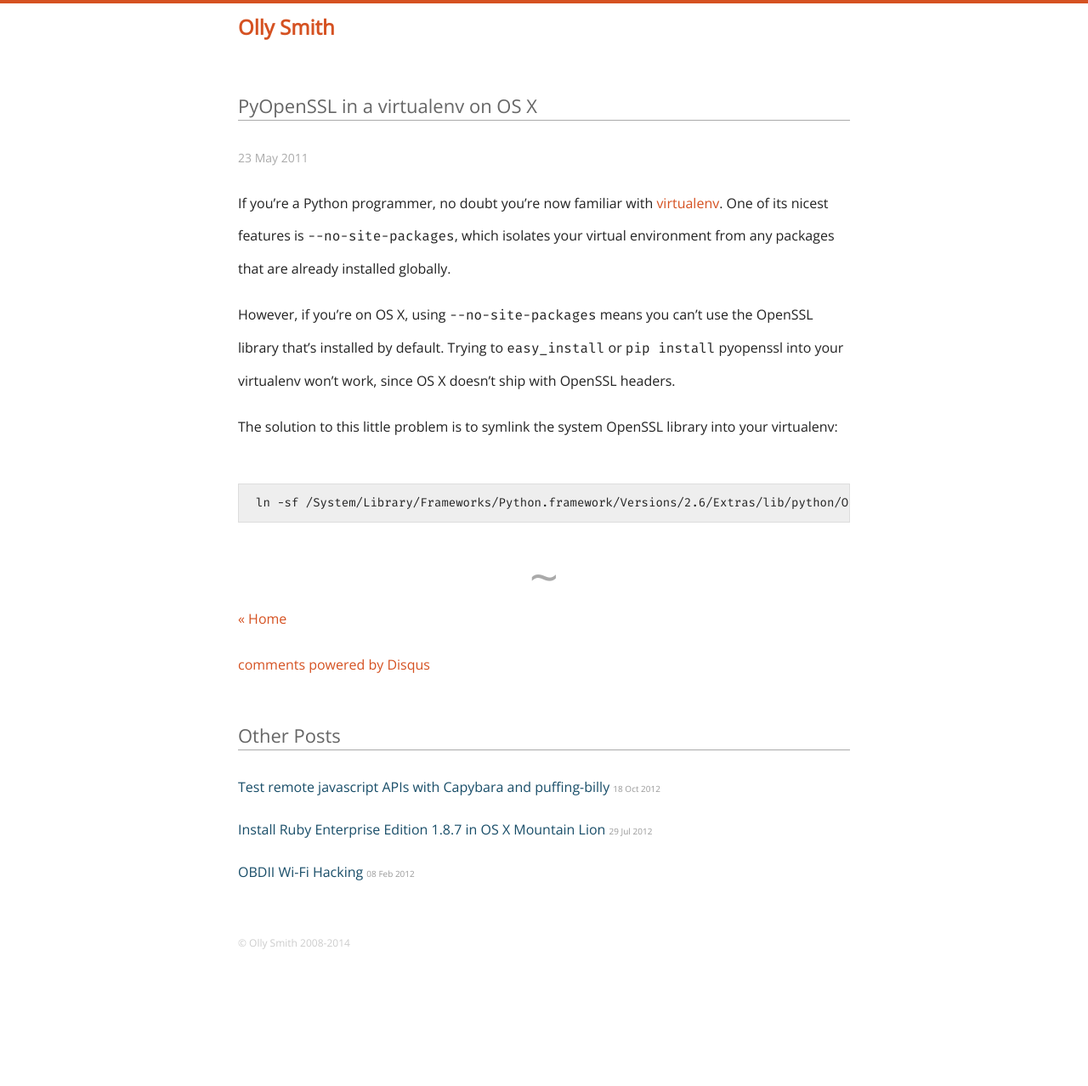
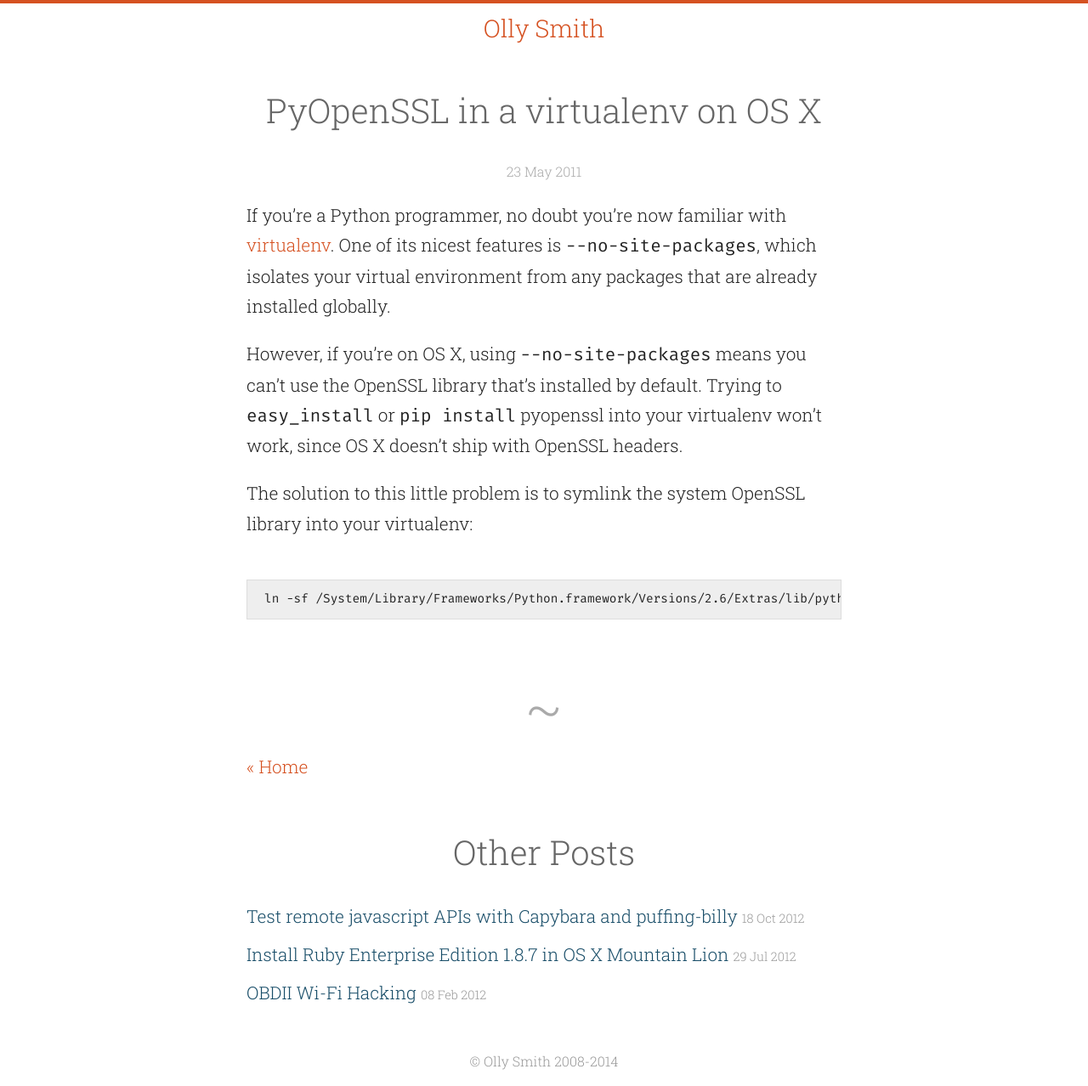
Before and after one commit to oesmith/oesmith.github.com, a Jekyll site: the page built from _posts/2011-05-23-pyopenssl-in-a-virtualenv-on-osx.md, in a window 1280 px wide. Shown: the whole page at 85% size. Built offline with Jekyll 4.4.1, drawn with Linux system fonts in a browser that asks for light colours; comment, search, counter and statistics services are not loaded; before the commit the page ends 1141 px from its top, so only the background shows below that.

Commit message:
Fix alias_generator. Remove disqus. Tidy-up styling.

```diff
--- a/_layouts/default.html
+++ b/_layouts/default.html
@@ -7,7 +7,7 @@
   <meta name="author" content="Olly Smith">
   <meta name="viewport" content="width=device-width">
 
-  <link href='http://fonts.googleapis.com/css?family=Fira+Mono|Open+Sans' rel='stylesheet' type='text/css'>
+  <link href='http://fonts.googleapis.com/css?family=Fira+Mono|Roboto+Slab:300,400' rel='stylesheet' type='text/css'>
   <link rel="stylesheet" href="/css/normalize.css">
   <link rel="stylesheet" href="/css/main.css">
   <script src="/js/vendor/modernizr-2.6.2.min.js"></script>
--- a/_layouts/post.html
+++ b/_layouts/post.html
@@ -6,18 +6,7 @@
   <time class="date" datetime="{{ page.date | date_to_xmlschema }}">{{ page.date | date_to_long_string }}</time>
   {{ content }}
   <footer>
-    <p><a href="/">&laquo; Home</a></p>
-    <div id="disqus_thread"></div>
-    <script type="text/javascript">
-        var disqus_shortname = 'ollysmith';
-        (function() {
-            var dsq = document.createElement('script'); dsq.type = 'text/javascript'; dsq.async = true;
-            dsq.src = 'http://' + disqus_shortname + '.disqus.com/embed.js';
-            (document.getElementsByTagName('head')[0] || document.getElementsByTagName('body')[0]).appendChild(dsq);
-        })();
-    </script>
-    <noscript>Please enable JavaScript to view the <a href="http://disqus.com/?ref_noscript">comments powered by Disqus.</a></noscript>
-    <a href="http://disqus.com" class="dsq-brlink">comments powered by <span class="logo-disqus">Disqus</span></a>
+    <a href="/">&laquo; Home</a>
   </footer>
 </article>
 
--- a/_plugins/alias_generator.rb
+++ b/_plugins/alias_generator.rb
@@ -24,8 +24,8 @@
 # Author: Thomas Mango
 # Site: http://thomasmango.com
 # Plugin Source: http://github.com/tsmango/jekyll_alias_generator
-# Site Source: http://github.com/tsmango/thomasmango.com
-# PLugin License: MIT
+# Site Source: http://github.com/tsmango/tsmango.github.com
+# Plugin License: MIT
 
 module Jekyll
 
@@ -69,9 +69,8 @@
         File.open(File.join(fs_path_to_dir, alias_file), 'w') do |file|
           file.write(alias_template(destination_path))
         end
-
-        (alias_index_path.split('/').size + 1).times do |sections|
-          @site.static_files << Jekyll::AliasFile.new(@site, @site.dest, alias_index_path.split('/')[0, sections].join('/'), nil)
+        (alias_index_path.split('/').size).times do |sections|
+          @site.static_files << Jekyll::AliasFile.new(@site, @site.dest, alias_index_path.split('/')[1, sections + 1].join('/'), '')
         end
       end
     end
--- a/css/main.css
+++ b/css/main.css
@@ -52,11 +52,14 @@
 
 body {
   padding: 0 24px;
-  font-family: Open Sans, sans-serif;
+  font-family: "Roboto Slab";
+  font-weight: 300;
+  font-size: 1.3rem;
+  line-height: 1.7;
 }
 
 h1, h2, h3 {
-  font-family: Open Sans, sans-serif;
+  font-weight: 300;
 }
 
 a, a:visited, a:active {
@@ -66,7 +69,6 @@
 
 header {
   margin-top: 4px;
-  height: 56px;
 }
 
 .topbar {
@@ -80,8 +82,9 @@
 }
 
 h1 {
-  font-size: 24px;
-  line-height: 56px;
+  font-size: 1.8rem;
+  line-height: 1;
+  text-align: center;
 }
 
 h1 a, h1 a:visited, h1 a:active {
@@ -90,8 +93,7 @@
 
 article > footer:before {
   content: "~";
-  font-size: 60px;
-  line-height: 30px;
+  font-size: 4rem;
   text-align: center;
   display: block;
   color: #aaa;
@@ -110,37 +112,20 @@
 }
 
 article time {
-  font-size: 14px;
+  display: block;
+  font-size: 1rem;
   color: #aaa;
-  line-height: 20px;
-}
-
-body > footer {
-  padding: 1em 0;
-  margin-top: 2em;
-}
-
-body > footer p {
-  font-size: 12px;
-  line-height: 30px;
-  padding: 0;
-  margin: 0;
-  color: #ccc;
+  text-align: center;
 }
 
 h2 {
   margin: 48px 0 24px 0;
-  font-size: 22px;
-  line-height: 33px;
-  font-weight: normal;
+  font-size: 2.5rem;
   color: #666;
-  border-bottom: 1px solid #aaa;
+  text-align: center;
 }
 
 h3 {
-  font-size: 16px;
-  line-height: 22px;
-  font-weight: normal;
   margin: 48px 0 0 0;
 }
 
@@ -156,7 +141,7 @@
 }
 
 ul.posts li span {
-  font-size: 10px;
+  font-size: 0.7em;
   color: #999;
   white-space: nowrap;
 }
@@ -172,8 +157,7 @@
 }
 
 pre {
-  font-size: 14px;
-  line-height: 24px;
+  font-size: 0.9rem;
   margin: 48px 0;
   padding: 10px 20px;
   border: 1px solid #ddd;
@@ -183,24 +167,16 @@
   word-wrap: normal;
 }
 
-@media only screen and (min-width: 768px) {
-  body {
-    padding: 0;
-  }
-  h1, .content, footer {
-    margin: 0 auto;
-    width: 720px;
-  }
-  ul.social {
-    width: 720px;
-    height: 38px;
-  }
-  ul.social li {
-    float: left;
-    width: 240px;
-    padding: 0;
-    margin: 0;
-  }
+.content, footer {
+  margin: 0 auto;
+  max-width: 700px;
+}
+
+body > footer {
+  margin-top: 3rem;
+  color: #999;
+  text-align: center;
+  font-size: 1rem;
 }
 
 /* Code hilighting */
```
